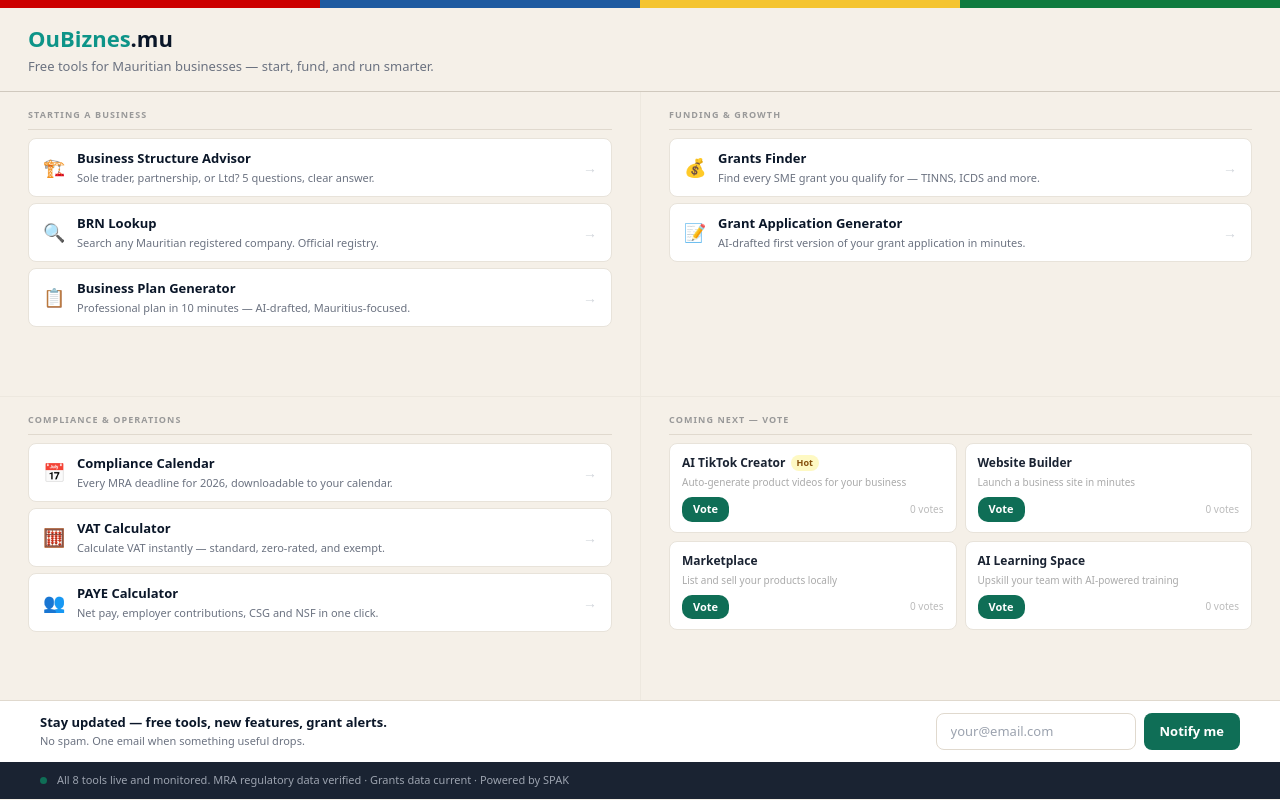
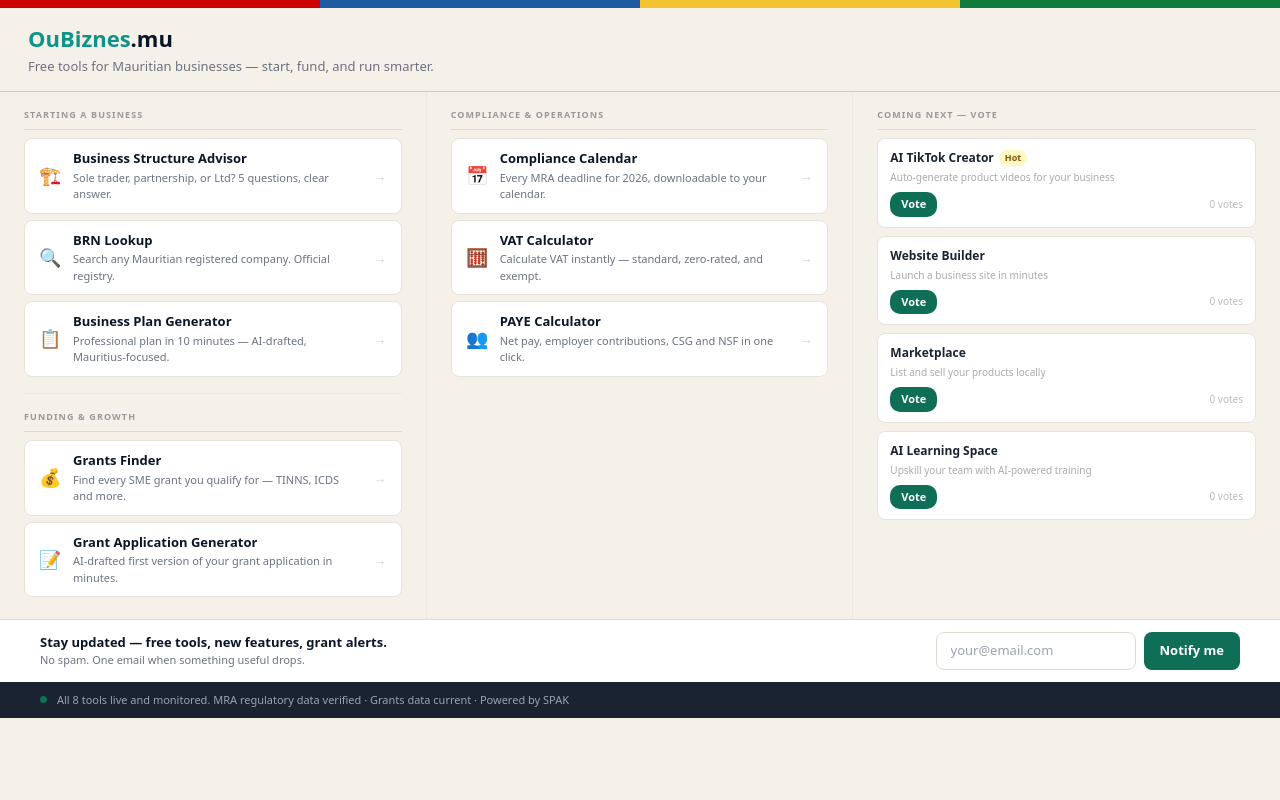
Before and after one commit to pravish1922-ctrl/oubiznes, a Next.js app: page / in a window 1280 px wide. Built offline with nearby package versions, Linux system fonts and the light colour scheme; no server answers.

Commit message:
feat(home): redesign layout to 3-column grid

```diff
--- a/app/page.tsx
+++ b/app/page.tsx
@@ -145,26 +145,21 @@ export default function Home() {
     }
   }
 
-  const quadrant: React.CSSProperties = { background: CREAM, padding: "16px 28px", overflow: "auto", alignContent: "start" };
+  const col: React.CSSProperties = { background: CREAM, padding: "16px 24px", alignContent: "start" };
   const hairline = "1px solid #ede8df";
-  const q = (col: 1 | 2, row: 1 | 2): React.CSSProperties => ({
-    ...quadrant,
-    borderLeft:  col === 2 ? hairline : "none",
-    borderTop:   row === 2 ? hairline : "none",
-  });
+  const col1: React.CSSProperties = { ...col, borderRight: hairline };
+  const col2: React.CSSProperties = { ...col, borderRight: hairline };
+  const col3: React.CSSProperties = { ...col };
 
   return (
     <>
       <style>{`
         .home-grid {
           display: grid;
-          grid-template-columns: 1fr 1fr;
-          grid-template-rows: 1fr 1fr;
+          grid-template-columns: 1fr 1fr 1fr;
+          grid-template-rows: auto;
           gap: 0;
           background: transparent;
-          height: calc(100vh - 192px);
-          min-height: 0;
-          overflow: hidden;
         }
         .email-strip {
           display: flex;
@@ -175,9 +170,6 @@ export default function Home() {
         @media (max-width: 768px) {
           .home-grid {
             grid-template-columns: 1fr !important;
-            grid-template-rows: auto !important;
-            height: auto !important;
-            overflow: visible !important;
           }
           .email-strip {
             flex-direction: column;
@@ -207,29 +199,27 @@ export default function Home() {
           </p>
         </header>
 
-        {/* 2×2 grid */}
+        {/* 3-column grid */}
         <main className="home-grid">
 
-          {/* Top-left: STARTING A BUSINESS */}
-          <div style={q(1, 1)}>
+          {/* Col 1: Starting a Business + Funding & Growth */}
+          <div style={col1}>
             <div style={SECTION_HEADER}>Starting a Business</div>
             {STARTING.map(t => (
               <ToolRow key={t.href} tool={t} hovered={hovered === t.href}
                 onEnter={() => setHovered(t.href)} onLeave={() => setHovered(null)} />
             ))}
+            <div style={{ borderTop: hairline, marginTop: 16, paddingTop: 16 }}>
+              <div style={SECTION_HEADER}>Funding &amp; Growth</div>
+              {FUNDING.map(t => (
+                <ToolRow key={t.href} tool={t} hovered={hovered === t.href}
+                  onEnter={() => setHovered(t.href)} onLeave={() => setHovered(null)} />
+              ))}
+            </div>
           </div>
 
-          {/* Top-right: FUNDING & GROWTH */}
-          <div style={q(2, 1)}>
-            <div style={SECTION_HEADER}>Funding &amp; Growth</div>
-            {FUNDING.map(t => (
-              <ToolRow key={t.href} tool={t} hovered={hovered === t.href}
-                onEnter={() => setHovered(t.href)} onLeave={() => setHovered(null)} />
-            ))}
-          </div>
-
-          {/* Bottom-left: COMPLIANCE & OPERATIONS */}
-          <div style={q(1, 2)}>
+          {/* Col 2: Compliance & Operations */}
+          <div style={col2}>
             <div style={SECTION_HEADER}>Compliance &amp; Operations</div>
             {COMPLIANCE.map(t => (
               <ToolRow key={t.href} tool={t} hovered={hovered === t.href}
@@ -237,10 +227,10 @@ export default function Home() {
             ))}
           </div>
 
-          {/* Bottom-right: COMING NEXT — VOTE */}
-          <div style={q(2, 2)}>
+          {/* Col 3: Coming Next — Vote */}
+          <div style={col3}>
             <div style={SECTION_HEADER}>Coming Next — Vote</div>
-            <div style={{ display: "grid", gridTemplateColumns: "1fr 1fr", gap: 8 }}>
+            <div style={{ display: "flex", flexDirection: "column", gap: 8 }}>
               {COMING_NEXT.map(item => {
                 const hasVoted = voted.has(item.id);
                 return (
```
